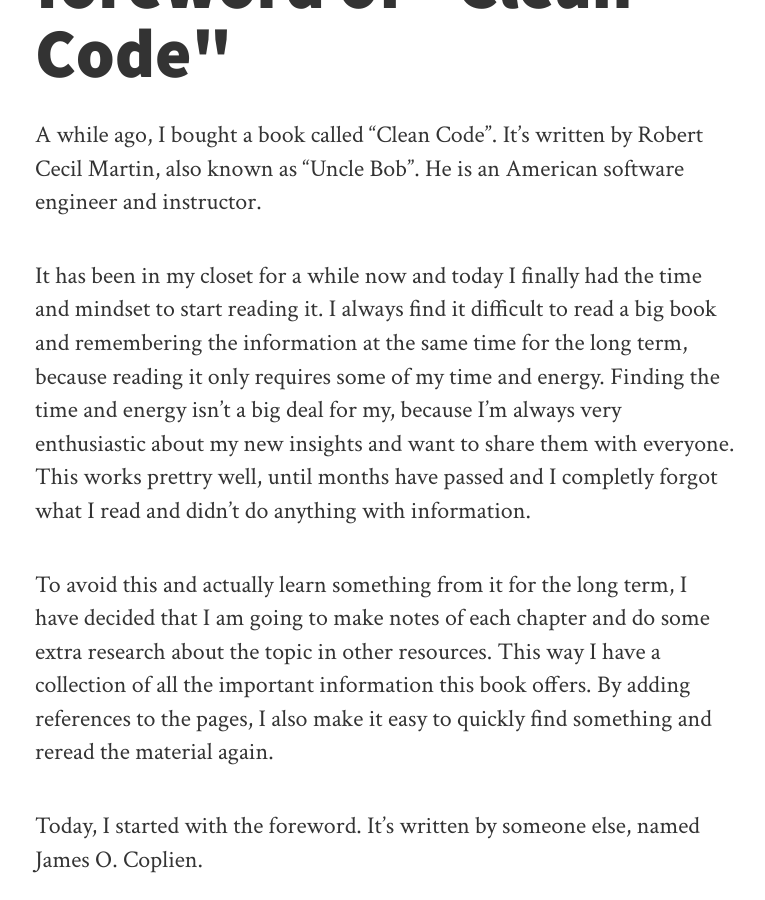
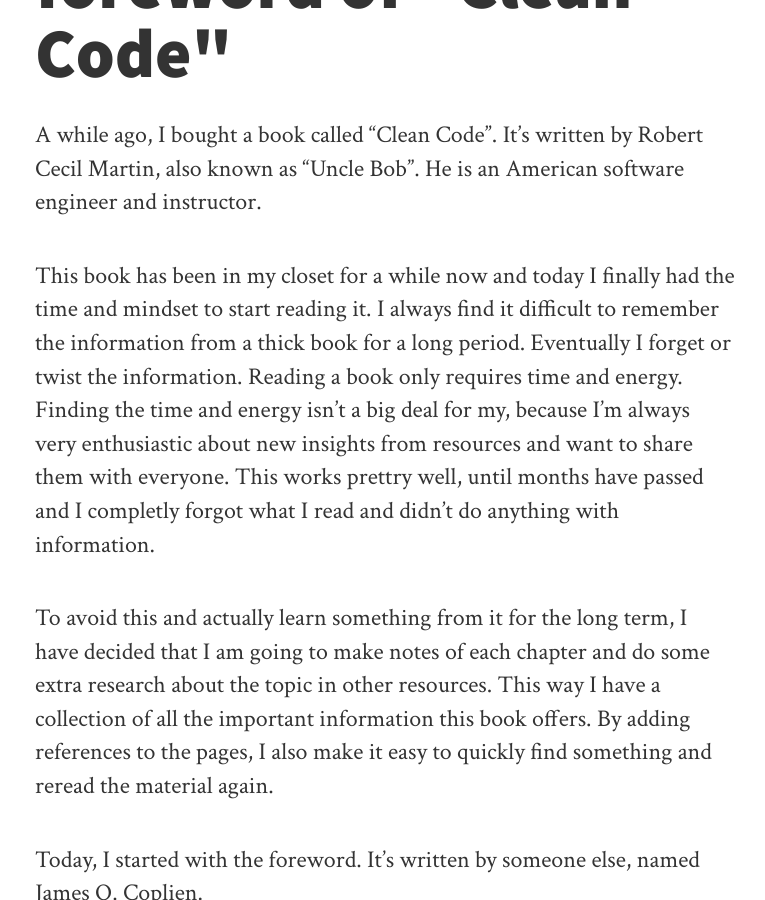
Before and after one commit to cyrildewit/cyrildewit.github.io, a Jekyll site: the page built from _posts/2019-06-30-my-notes-from-the-foreword-of-clean-code.md, in a window 1280 px wide and 900 px high, scrolled down 302 px. Shown: the whole window, without its empty margins (255-1020 px from the left). Built offline with Jekyll 4.4.1, drawn with Linux system fonts in a browser that asks for light colours; nearby versions of some CDN libraries.

Commit message:
feat: improve text

```diff
--- a/_posts/2019-06-30-my-notes-from-the-foreword-of-clean-code.md
+++ b/_posts/2019-06-30-my-notes-from-the-foreword-of-clean-code.md
@@ -4,7 +4,7 @@
 
 A while ago, I bought a book called "Clean Code". It's written by Robert Cecil Martin, also known as "Uncle Bob". He is an American software engineer and instructor.
 
-It has been in my closet for a while now and today I finally had the time and mindset to start reading it. I always find it difficult to read a big book and remembering the information at the same time for the long term, because reading it only requires some of my time and energy. Finding the time and energy isn't a big deal for my, because I'm always very enthusiastic about my new insights and want to share them with everyone. This works prettry well, until months have passed and I completly forgot what I read and didn't do anything with information.
+This book has been in my closet for a while now and today I finally had the time and mindset to start reading it. I always find it difficult to remember the information from a thick book for a long period. Eventually I forget or twist the information. Reading a book only requires time and energy. Finding the time and energy isn't a big deal for my, because I'm always very enthusiastic about new insights from resources and want to share them with everyone. This works prettry well, until months have passed and I completly forgot what I read and didn't do anything with information.
 
 To avoid this and actually learn something from it for the long term, I have decided that I am going to make notes of each chapter and do some extra research about the topic in other resources. This way I have a collection of all the important information this book offers. By adding references to the pages, I also make it easy to quickly find something and reread the material again.
 
```
